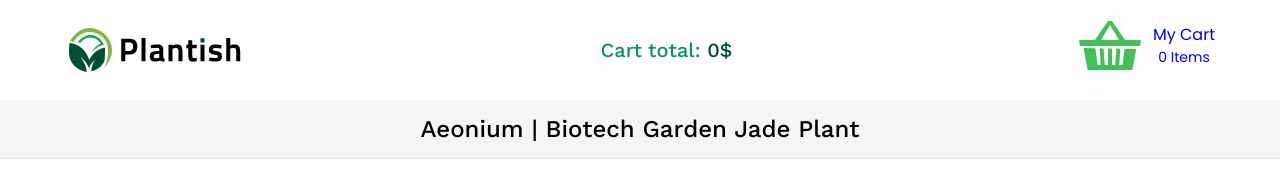
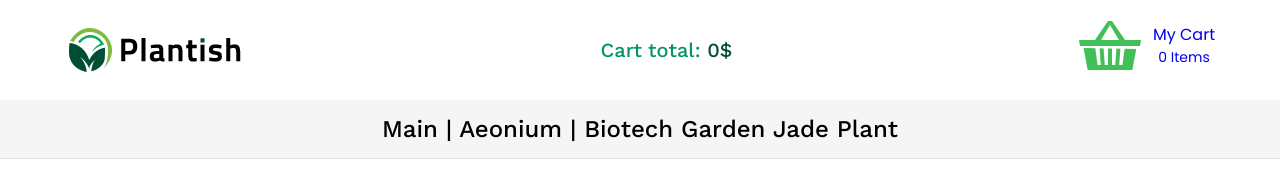
Before and after one commit to SiarheiKliazovich/Online-Store-Plants, a React (Create React App) app: page /product/1 in a window 1280 px wide. Shown: the top 178 px of the page. Built offline with nearby package versions, Linux system fonts and the light colour scheme; grey boxes are pictures that could not be loaded.

Commit message:
fix: fix some bags

```diff
--- a/src/components/Modal/ModalForm/index.tsx
+++ b/src/components/Modal/ModalForm/index.tsx
@@ -167,6 +167,7 @@ const ModalForm: FunctionComponent<IModalForm> = ({
   };
 
   const dateHandler = (e: React.ChangeEvent<HTMLInputElement>): void => {
+    e.target.value = e.target.value.replace(/[A-Za-zА-Яа-яЁё]/g, "");
     e.target.value = e.target.value.slice(0, 5);
 
     if (e.target.value.length === 2 && date.length < 3) {
@@ -183,6 +184,7 @@ const ModalForm: FunctionComponent<IModalForm> = ({
   };
 
   const cvvHandler = (e: React.ChangeEvent<HTMLInputElement>): void => {
+    e.target.value = e.target.value.replace(/[A-Za-zА-Яа-яЁё/ ]/g, "");
     e.target.value = e.target.value.slice(0, 3);
     setCvv(e.target.value);
     const re = /\d{3}/;
--- a/src/components/Product/index.tsx
+++ b/src/components/Product/index.tsx
@@ -58,7 +58,7 @@ const Product: FunctionComponent<ProductPageType> = ({
 
   return (
     <>
-      <BannerTitle title={`${category} | ${name}`} />
+      <BannerTitle title={`Main | ${category} | ${name}`} />
       <div className="product__wrapper container">
         <div className="product__images">
           <div className="product__main-image">
```
